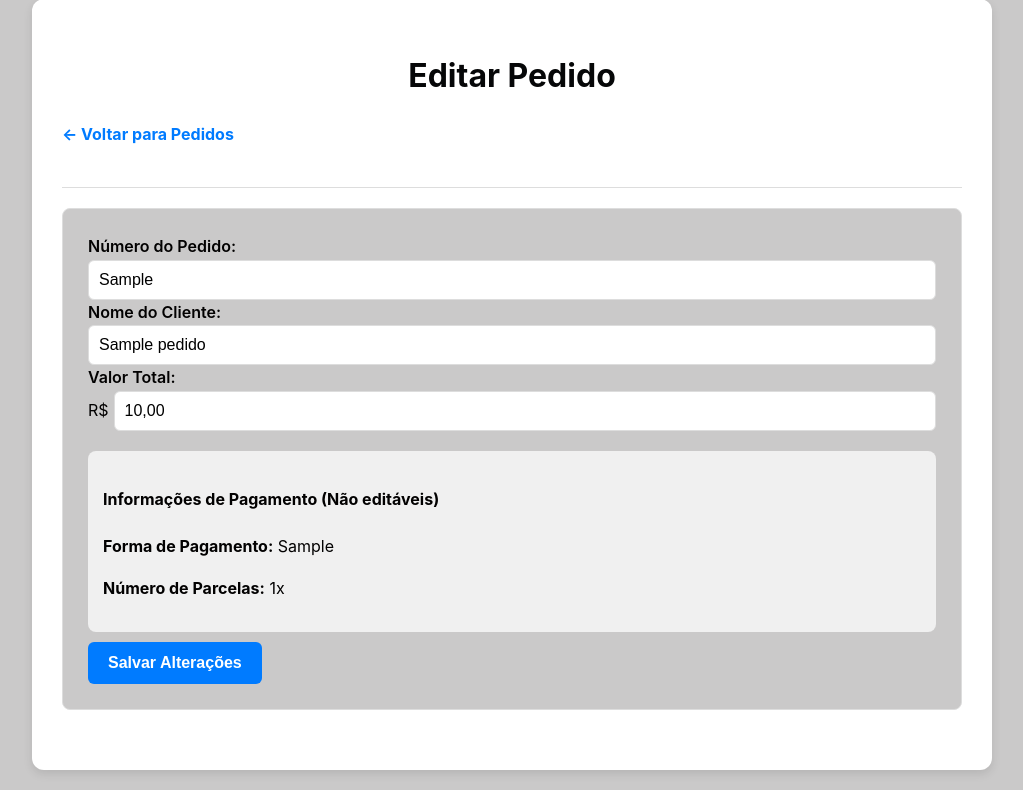
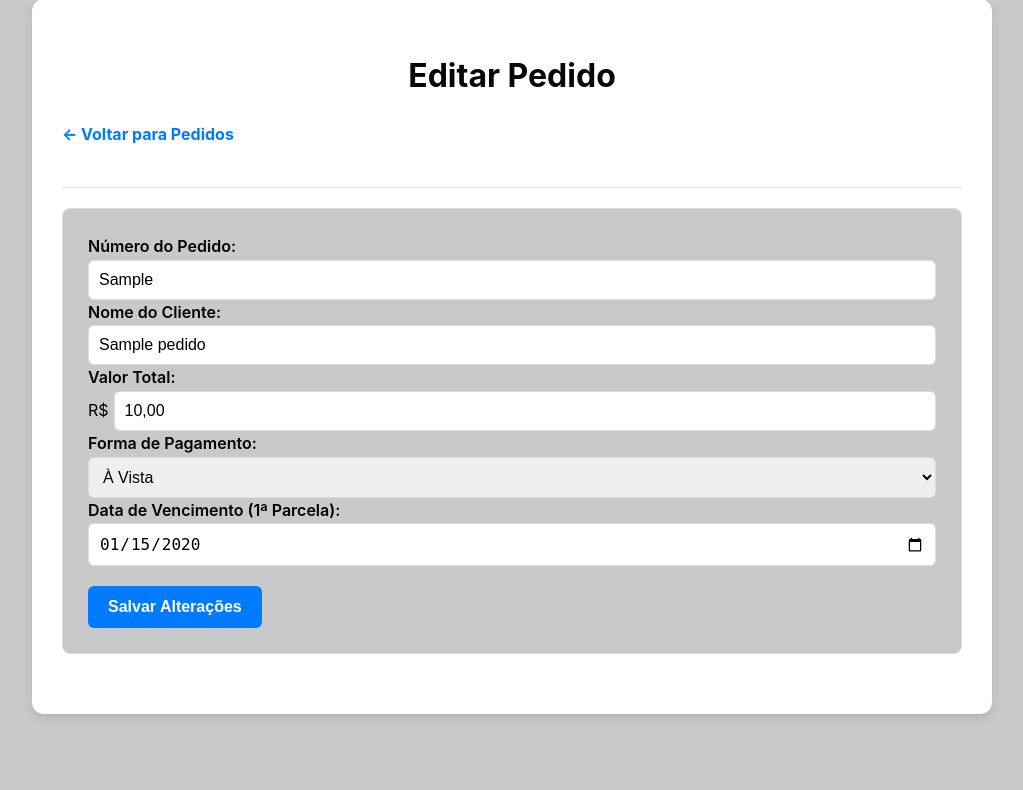
Before and after one commit to apitecnologia/sistema_financeiro, a Flask app: page /editar_pedido/1 in a window 1280 px wide. Shown: the part 21-811 px from the top of the page, without its empty margins (128-1151 px from the left). After the commit the page ends 738 px from the top, so only its background shows below. Run offline with Flask 3, Linux system fonts and the light colour scheme; a user stored in the database is signed in; tables that the repository leaves empty hold one stand-in row (values such as "Sample post").

Commit message:
Update editar_pedido.html

```diff
--- a/templates/editar_pedido.html
+++ b/templates/editar_pedido.html
@@ -26,13 +26,25 @@
             <input type="hidden" id="valor" name="valor" value="{{ pedido.valor_total }}">
         </div>
 
-        <div style="margin-top: 20px; background-color: #f0f0f0; padding: 15px; border-radius: 8px;">
-            <h4>Informações de Pagamento (Não editáveis)</h4>
-            <p><strong>Forma de Pagamento:</strong> {{ pedido.forma_pagamento }}</p>
-            <p><strong>Número de Parcelas:</strong> {{ pedido.num_parcelas }}x</p>
+        <label for="forma_pagamento" style="margin-top: 10px;">Forma de Pagamento:</label>
+        <select id="forma_pagamento" name="forma_pagamento" required>
+            <option value="A Vista" {% if pedido.forma_pagamento == 'A Vista' %}selected{% endif %}>À Vista</option>
+            <option value="A Prazo" {% if pedido.forma_pagamento == 'A Prazo' %}selected{% endif %}>À Prazo</option>
+        </select>
+
+        <div id="parcelas_container" style="display: none;">
+            <label for="num_parcelas">Número de Parcelas:</label>
+            <select id="num_parcelas" name="num_parcelas">
+                {% for i in range(1, 13) %}
+                <option value="{{ i }}" {% if i == pedido.num_parcelas %}selected{% endif %}>{{ i }}x</option>
+                {% endfor %}
+            </select>
         </div>
 
-        <button type="submit">Salvar Alterações</button>
+        <label for="data_vencimento">Data de Vencimento (1ª Parcela):</label>
+        <input type="date" id="data_vencimento" name="data_vencimento" value="{{ data_vencimento_inicial.isoformat() }}" required>
+
+        <button type="submit" style="margin-top: 20px;">Salvar Alterações</button>
     </form>
 </div>
 
@@ -57,6 +69,24 @@
                 valorHidden.value = '';
             }
         });
+
+        // --- Script para mostrar/ocultar parcelas (copiado de pedidos.html) ---
+        const formaPagamentoSelect = document.getElementById('forma_pagamento');
+        const parcelasContainer = document.getElementById('parcelas_container');
+
+        function toggleParcelas() {
+            if (formaPagamentoSelect.value === 'A Prazo') {
+                parcelasContainer.style.display = 'block';
+            } else {
+                parcelasContainer.style.display = 'none';
+            }
+        }
+
+        // Adiciona o listener
+        formaPagamentoSelect.addEventListener('change', toggleParcelas);
+
+        // Executa a função na carga da página para definir o estado inicial correto
+        toggleParcelas();
     });
 </script>
 
```
